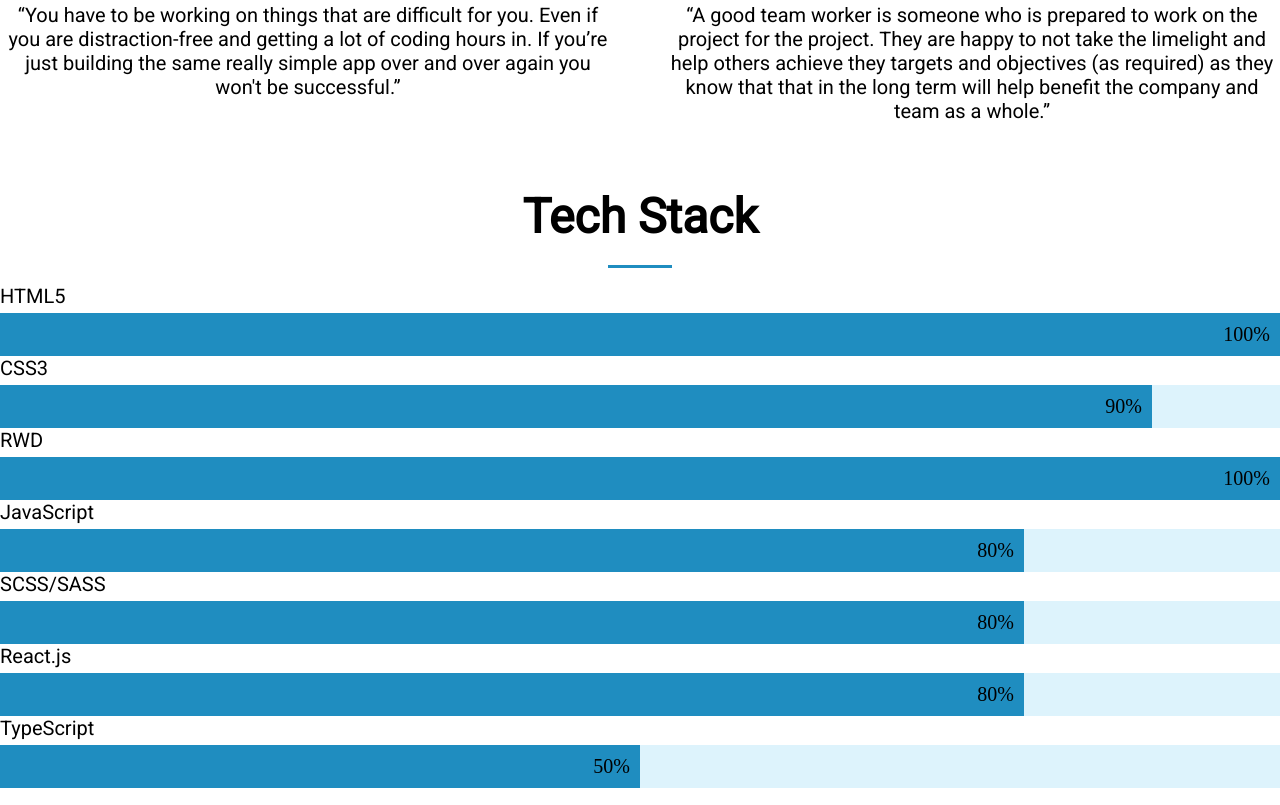
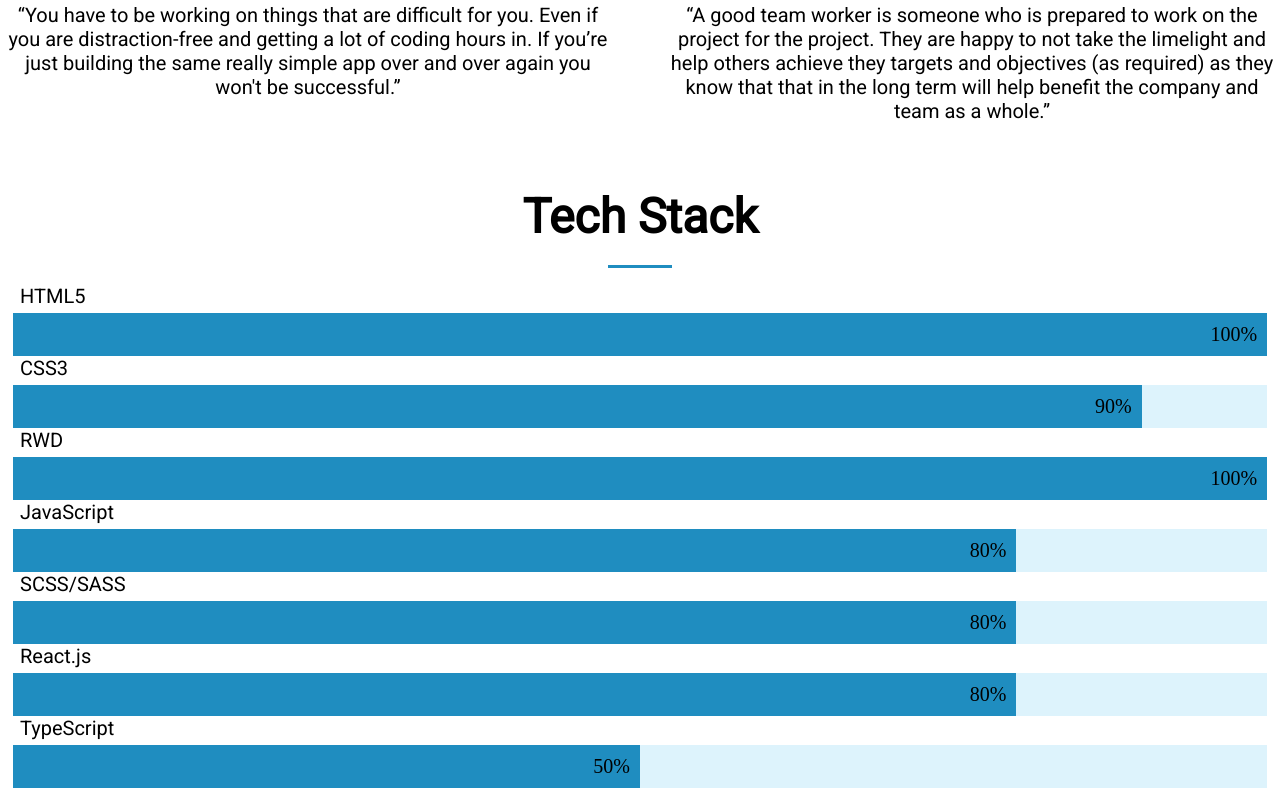
Before and after one commit to Jolanta27/Jolanta27.github.io, a website: page index.html in a window 1280 px wide. Shown: the part 2206-3011 px from the top of the page. Drawn offline with Linux system fonts and the light colour scheme.

Commit message:
small diverse changes

```diff
--- a/index.html
+++ b/index.html
@@ -93,7 +93,7 @@
             </div>
         </div>
       </div>
-      <div class="fifth_section">
+      <div id="myProgress">
         <h2>Tech Stack</h2>
         <span class="bottom_line"></span>
         <p>HTML5</p>
--- a/sass/header.scss
+++ b/sass/header.scss
@@ -42,9 +42,6 @@
 .GH_hover:hover {
   color: $color-primary;
 }
-  @media only screen and (min-width: $small) and(max-width: $medium) {
-
-  }
   @media only screen and (min-width: $medium) {
     #logo {
       height: 100%;
--- a/sass/main.scss
+++ b/sass/main.scss
@@ -29,9 +29,16 @@
   .process {
     text-align: center;
   }
+  #myProgress {
+    width: 100%;
+  }
+   #myProgress p {
+    margin-left: 20px;
 
+  }
   .skill-container {
-    width:100%;
+    width:98%;
+    margin: auto;
     background-color:rgb(221, 243, 252) ;
   }
   .skills {
@@ -40,7 +47,7 @@
     color: black;
     font-size: 20px;
   }
-  .html{width:100%; background-color:$color-primary}
+  .html{width:100%; background-color:$color-primary;}
   .css{width:90%; background-color:$color-primary}
   .rwd{width:100%; background-color:$color-primary}
   .js{width:80%; background-color:$color-primary}
```
Also changed, not shown: css/main.css, css/style.css, index.js (line endings or trailing spaces).
